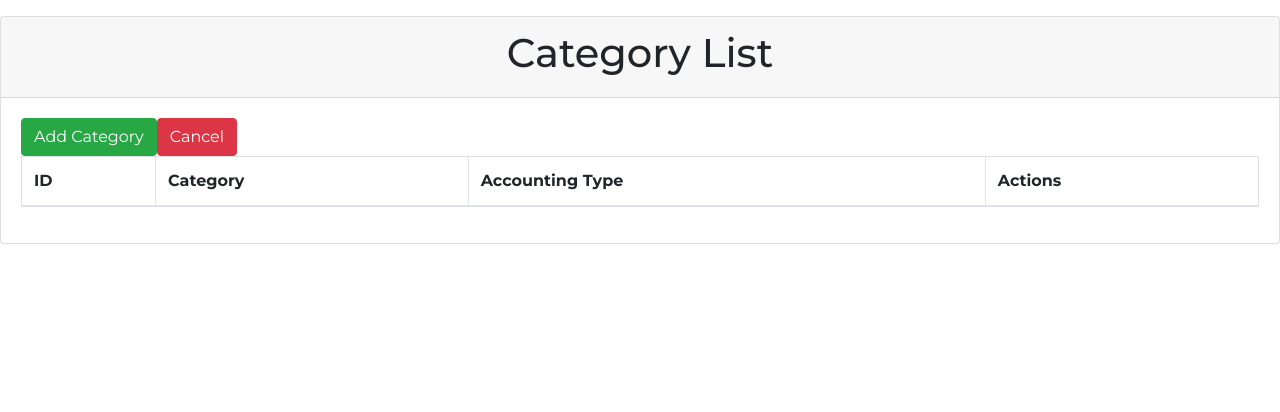
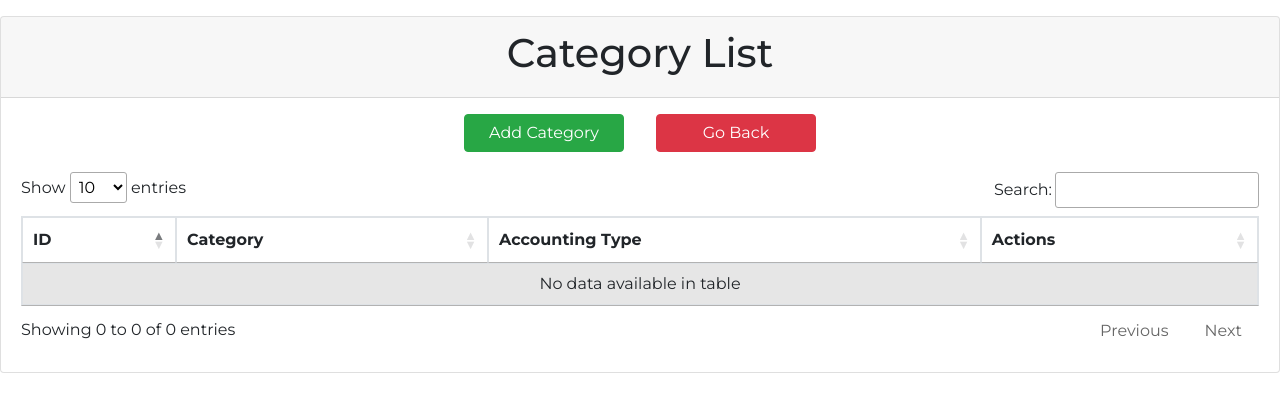
Before and after one commit to Kamal578/Backend_Project_2023, a PHP site: page /backendproject2023/edit_categories.php in a window 1280 px wide. Shown: the top 412 px of the page. Run offline with PHP 8.4, Linux system fonts and the light colour scheme; data that the repository does not hold is empty; a stand-in replaces the project's code that opens the database connection; some libraries are stand-ins or nearby versions.

Commit message:
slight improvements on visuals

```diff
--- a/edit_categories.php
+++ b/edit_categories.php
@@ -34,7 +34,19 @@ while ($var = $mysqliResultCategories->fetch_assoc()) {
     <script src="https://ajax.googleapis.com/ajax/libs/jquery/3.5.1/jquery.min.js"></script>
     <link rel="stylesheet" href="https://cdn.datatables.net/1.13.1/css/jquery.dataTables.min.css">
     <script src="https://cdn.datatables.net/1.13.1/js/jquery.dataTables.min.js"></script>
+    <style>
+        .buttons{
+            display: flex;
+            align-items: center;
+            justify-content: center;
+            padding-top: 1rem;
+        }
 
+        .buttons > * {
+            margin: 0 1rem;
+            width: 10rem;
+        }
+    </style>
 </head>
 
 <body>
@@ -45,8 +57,13 @@ while ($var = $mysqliResultCategories->fetch_assoc()) {
                 <div class="card-header text-center">
                     <h1>Category List</h1>
                 </div>
+                <div class="buttons">
+                    <button class="btn btn-success" onClick="window.location.href='create_category.php'">Add
+                        Category</button>
+                    <button class="btn btn-danger" onClick="window.location.href='home.php'">Go Back</button>
+                </div>
                 <div class="card-body">
-                    <table class="table table-striped table-bordered" id='mainTable' style="width:100%">
+                    <table id="mainTable" class="table table-striped table-bordered" id='mainTable' style="width:100%">
                         <thead>
                             <tr>
                                 <th scope="col">ID</th>
@@ -76,11 +93,6 @@ while ($var = $mysqliResultCategories->fetch_assoc()) {
                                     </tr>";
                             }
                             ?>
-                            <tr> <button class="btn btn-success"
-                                    onClick="window.location.href='create_category.php'">Add
-                                    Category</button></tr>
-                            <tr> <button class="btn btn-danger"
-                                    onClick="window.location.href='home.php'">Cancel</button></tr>
                         </tbody>
                     </table>
                 </div>
@@ -88,7 +100,19 @@ while ($var = $mysqliResultCategories->fetch_assoc()) {
         </div>
     </div>
 
+    <script src="https://code.jquery.com/jquery-3.3.1.slim.min.js"
+        integrity="sha384-q8i/X+965DzO0rT7abK41JStQIAqVgRVzpbzo5smXKp4YfRvH+8abtTE1Pi6jizo"
+        crossorigin="anonymous"></script>
+    <script src="https://cdn.jsdelivr.net/npm/popper.js@1.14.3/dist/umd/popper.min.js"
+        integrity="sha384-ZMP7rVo3mIykV+2+9J3UJ46jBk0WLaUAdn689aCwoqbBJiSnjAK/l8WvCWPIPm49"
+        crossorigin="anonymous"></script>
+    <script src="https://cdn.jsdelivr.net/npm/bootstrap@4.1.3/dist/js/bootstrap.min.js"
+        integrity="sha384-ChfqqxuZUCnJSK3+MXmPNIyE6ZbWh2IMqE241rYiqJxyMiZ6OW/JmZQ5stwEULTy"
+        crossorigin="anonymous"></script>
     <script src="src/js/delete.js"></script>
+    <script>
+        new DataTable('#mainTable');
+    </script>
 
 </body>
 
--- a/update.php
+++ b/update.php
@@ -78,7 +78,7 @@ $stmt->close();
     echo "<input type='submit' value='Submit' id='submit' class='actionButton submit'>";
     echo "</form>";
 
-    echo "<h1 style='margin-bottom: 1rem;'><a href='/maarif/home.php' class='actionButton cancel'>Cancel</h1>";
+    echo "<h1 style='margin-bottom: 1rem;'><a href='/backendproject2023/home.php' class='actionButton cancel'>Cancel</h1>";
     ?>
 </body>
 
```
Also changed, not shown: edit_payment_methods.php (+29 -7 lines).
